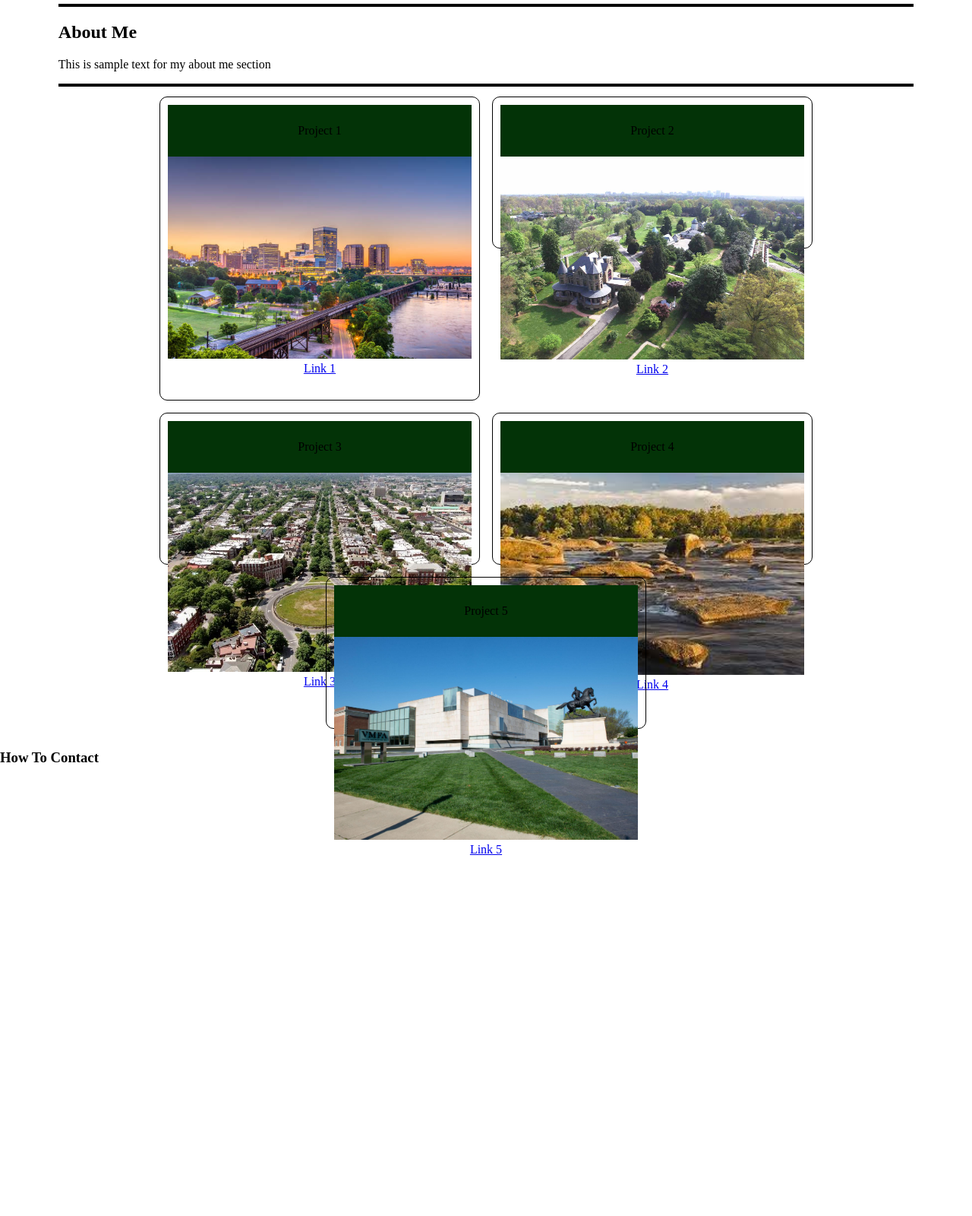
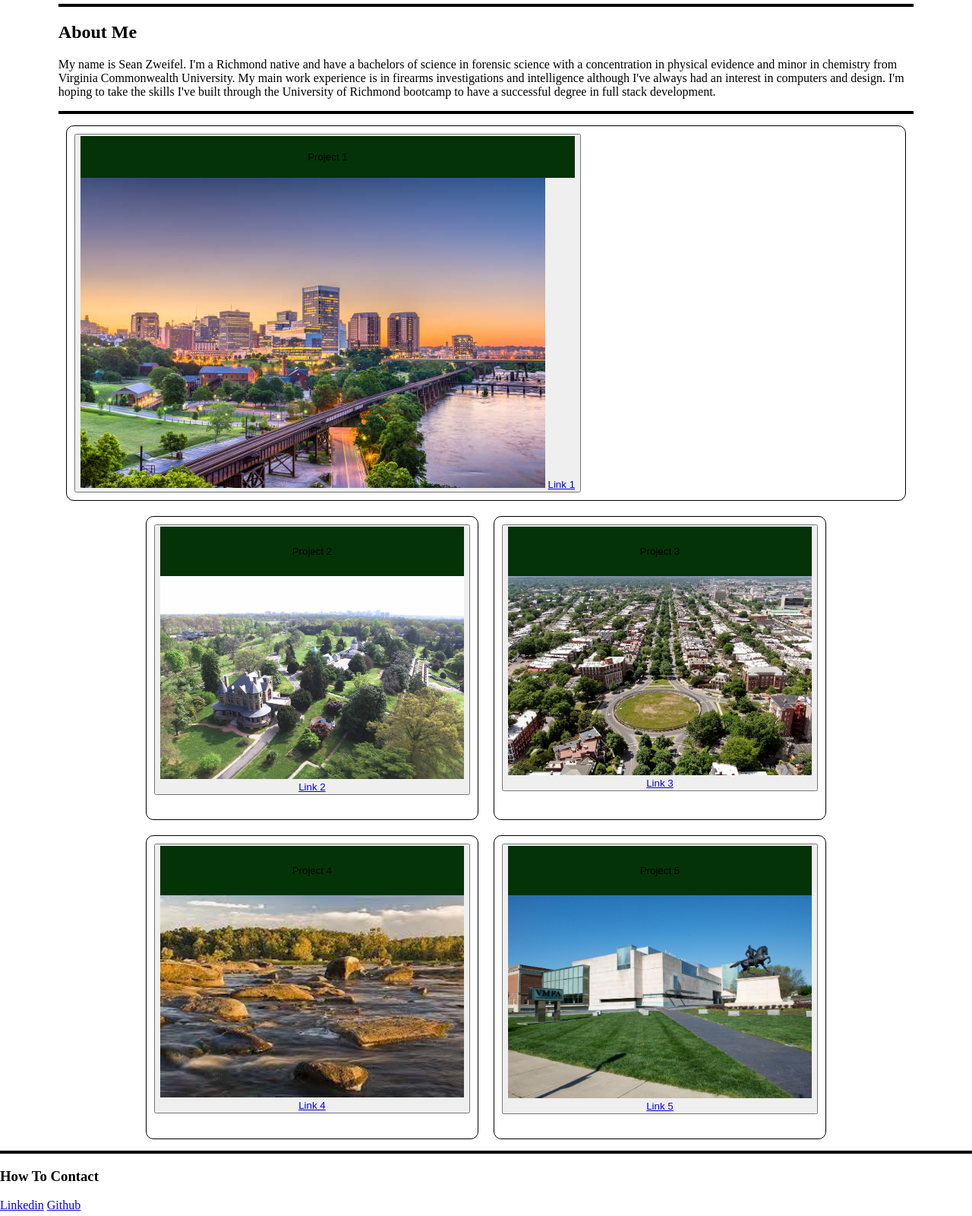
Before and after one commit to spzweifel/hw2-Portfolio, a plain HTML site: page index.html in a window 1280 px wide. Shown: the part 200-1800 px from the top of the page at 76% size. Before the commit the page ends 1327 px from the top, so only its background shows below. Drawn offline with Linux system fonts and the light colour scheme.

Commit message:
tried to fix my code to fit requirements

```diff
--- a/assets/style.css
+++ b/assets/style.css
@@ -28,10 +28,15 @@ main {
   margin-right: auto;
 }
 
-.aboutme{
-border-top: solid 4px black;
-border-bottom: solid 4px black;
-margin: 5px 0;
+.aboutme {
+  border-top: solid 4px black;
+  border-bottom: solid 4px black;
+  margin: 5px 0;
+}
+
+.footer {
+  border-top: solid 4px black;
+  margin: 5px 0;
 }
 
 .projects {
@@ -45,28 +50,27 @@ margin: 5px 0;
   max-height: 200px;
   background-size: 100%;
   flex-basis: calc(50% - 1em);
-  margin: .5em;
 }
 
 .card1 {
-  min-height: 400px;
+  display: flex;
+  flex-wrap: flex;
+  position: relative;
+  padding: 10px;
   flex-basis: 100%;
+  margin: 10px;
+  width: 100%;
+  border-style: solid;
+  border-width: 1px;
+  border-radius: 10px;
+  flex: 1 0 0;
+  display: block;
 }
 
 .card2 {
-  flex-basis: 20%;
-}
-
-.card3 {
-  flex-basis: 20%;
-}
-
-.card4 {
-  flex-basis: 20%;
-}
-
-.card5 {
-  flex-basis: 20%;
+  min-height: 400px;
+  flex-basis: 100%;
+  margin: 10px;
 }
 
 .h1 {
@@ -78,15 +82,8 @@ margin: 5px 0;
 
 /*make the first card the largest with the others side by side in sideways rectangles */
 /*when you hover over the cards, turn the cursor to the grab, create a shadowed inlaid background, and try to produce a shot textbox pop up with a short summary of the project*/
-/
-.card1 {
-  border-style: solid;
-  border-width: 1px;
-  border-radius: 10px;
-  padding: 100px;
-  flex: 1 0 0;
-  display: block;
-} */
+
+
 
 .card1 header {
   background-color: #033307;
@@ -110,13 +107,15 @@ margin: 5px 0;
   border-color: #000;
 }
 
-.button1:active {
-  font-size: 180%;
-  box-shadow: 0 0 10px #000 inset;
+.button2 {
+  display: block;
+  max-width: max-content;
 }
 
-* {
-  box-sizing: border-box;
+.button2:hover {
+  background-color: #075e0e;
+  color: #fff;
+  border-color: #000;
 }
 
 .container {
@@ -145,6 +144,17 @@ margin: 5px 0;
   min-width: 400px;
 }
 
+@media screen and (max-width: 992px) {
+  .projects {
+    width: 50%;
+  }
+}
+
+@media screen and (max-width: 768px) {
+  .projects {
+    width: 100%;
+  }
+}
 /*use this to adjust everything on the page as the webpage size changes*/
 /* @media screen and (max-width: 992px) {
 } */
--- a/index.html
+++ b/index.html
@@ -23,6 +23,7 @@
             <!--center this at the top inside a big colored strip-->
             <!--a solid color strip looks too simple and amateur. make it more complex in design if possible. maybe make it an image instead? image added. format it to be behind the title-->
             <h1 class="h1">Portfolio: Sean P. Zweifel</h1>
+            <!--figure out how hyperlinks work-->
         </header>
 
         <main>
@@ -31,7 +32,7 @@
                     <h2>About Me</h2>
                     <div>
                         <p>
-                            This is sample text for my about me section
+                            My name is Sean Zweifel. I'm a Richmond native and have a bachelors of science in forensic science with a concentration in physical evidence and minor in chemistry from Virginia Commonwealth University. My main work experience is in firearms investigations and intelligence although I've always had an interest in computers and design. I'm hoping to take the skills I've built through the University of Richmond bootcamp to have a successful degree in full stack development.
                             <!--write a short paragraph about yourself. Maybe 5 to 8 sentences?-->
                             <!--write about past experience, ambitions, goals, motivations, etc-->
                             <!--give this a simple border as well-->
@@ -44,32 +45,44 @@
             <!--turn these links into project cards. The first one has to be the largest-->
 
             <section class="projects">
-                <div class="link card1">
+                <div class="card1">
+                    <button class="button1">
                     <header>Project 1</header>
                     <img src="./assets/images/Richmond 2.jpg" />
                     <!-- <button class="button1">  -->
                     <a href="#">Link 1</a>
                     <!-- </button> -->
+                    <a href="#project1"></a>
+                    </button>
                 </div>
                 <div class="link card2">
+                    <button class="button2">
                     <header>Project 2</header>
+
                     <img  src="./assets/images/Maymont.jpg" alt="image of Richmond skyline" />
                     <a href="#">Link 2</a>
+                    </button>
                 </div>
                 <div class="link card2">
+                    <button class="button2">
                     <header>Project 3</header>
                     <img  src="./assets/images/MonumentAve.jpg" alt="image of Monument Avenue in Richmond" />
                     <a href="#">Link 3</a>
+                    </button>
                 </div>
                 <div class="link card2">
+                    <button class="button2">
                     <header>Project 4</header>
                     <img  src="./assets/images/PonyPasture.jpg" alt="image of the Pony Pasture rapids" />
                     <a href="#">Link 4</a>
+                    </button>
                 </div>
                 <div class="link card2">
+                    <button class="button2">
                     <header>Project 5</header>
                     <img  src="./assets/images/VMFA.jpg" alt="image of the VMFA" />
                     <a href="#">Link 5</a>
+                    </button>
                 </div>
             </section>
         </main>
@@ -80,7 +93,9 @@
 
 
         <footer class="footer">
-            <h3>How To Contact</h3>
+            <h3 class="contact">How To Contact</h3>
+            <a href="#">Linkedin</a>
+            <a href="#">Github</a>
         </footer>
     </body>
 </html>
```
